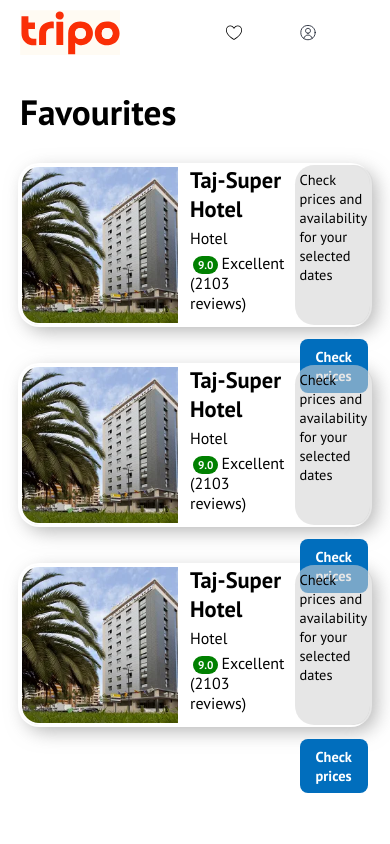
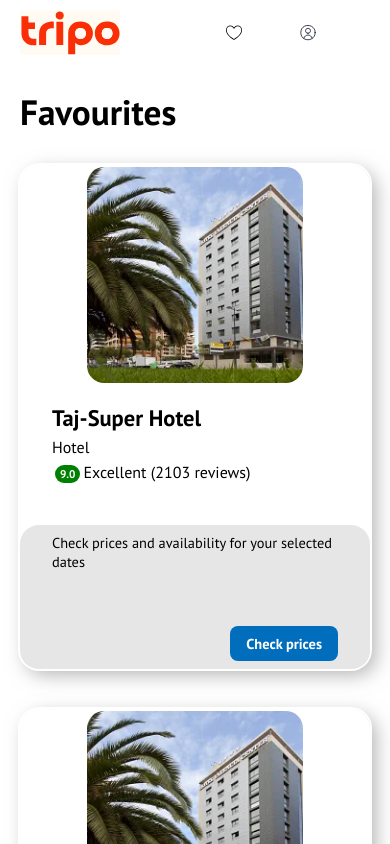
Before and after one commit to codinggita/hotel_booking_app, a React (Vite) app in the folder client/: page /favourites in a window 390 px wide. Shown: the top 844 px of the page. Built offline with nearby package versions, Linux system fonts and the light colour scheme.

Commit message:
Made favourites responsive and created topRated component

```diff
--- a/client/src/components/favourites/favCard.scss
+++ b/client/src/components/favourites/favCard.scss
@@ -61,4 +61,34 @@
       margin-top: 55px;
     }
   }
+
+  @media (max-width: 767px) {
+
+      flex-direction: column;
+      height: auto;
+      align-items: center;
+      max-width: 500px;
+
+
+      img {
+        border-radius: 1.2rem;
+      }
+
+    .hotel-info,
+    .price-check {
+      width: 100%;
+      margin-bottom: 20px;
+      align-items: center;
+      padding: 0.5rem 2rem;
+    }
+
+    .price-check {
+      margin-bottom: 0;
+    }
+
+    .price-button {
+      margin-top: 10px;
+      float: none;
+    }
+  }
 }
--- a/client/src/components/home/Home.jsx
+++ b/client/src/components/home/Home.jsx
@@ -1,5 +1,5 @@
 import Footer from "../footer/Footer";
-
+import TopRated from "../topRated/TopRated";
 import Header from "../header/Header";
 import './home.scss';
 
@@ -15,7 +15,7 @@ function Home() {
       </div>
 
       <Header/>
-
+      <TopRated/>
 
       <Footer/>
     </div>
--- /dev/null
+++ b/client/src/components/topRated/TopRated.jsx
@@ -0,0 +1,12 @@
+import React from 'react';
+import './topRated.scss';
+
+const TopRated = () => {
+  return (
+    <div>
+
+    </div>
+  )
+}
+
+export default TopRated
```
Also changed, not shown: client/src/components/topRated/topRated.scss (added).
